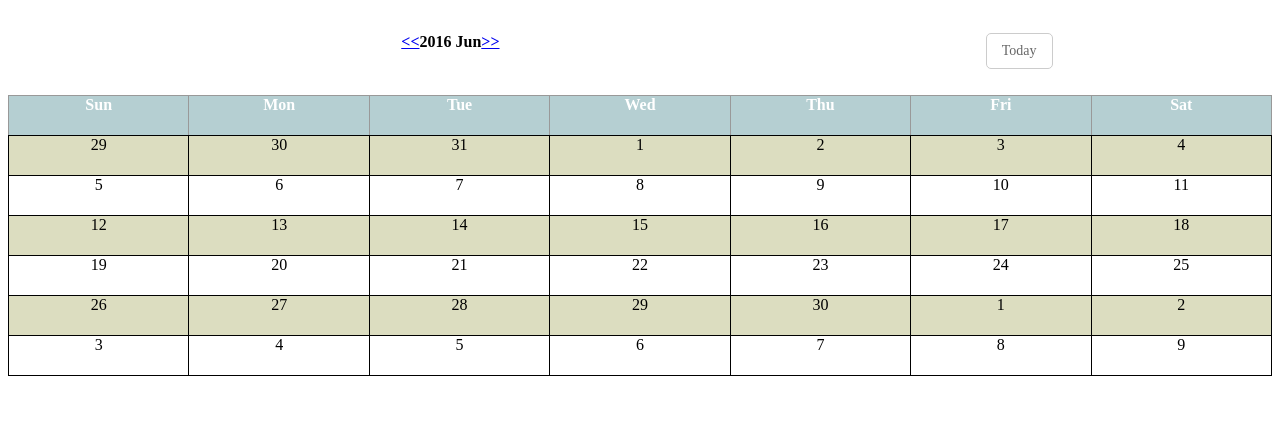
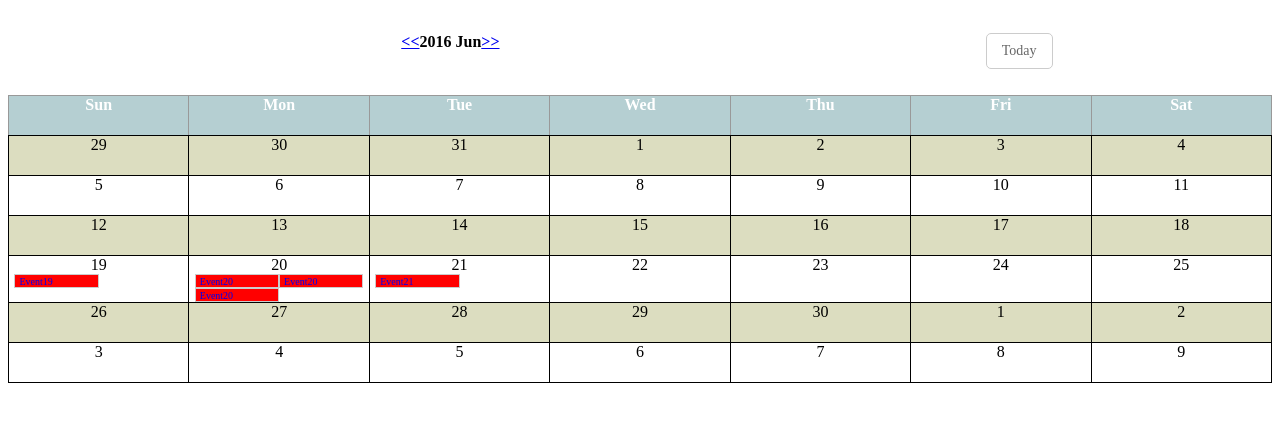
Before and after one commit to mthabsheer/jquery-calendar, a plain HTML site: page index.html in a window 1280 px wide. Drawn offline with Linux system fonts and the light colour scheme.

Commit message:
Updated the readme with an example and uncommented the event example

```diff
--- a/index.html
+++ b/index.html
@@ -14,6 +14,9 @@
 </div>
 
 <script type="text/javascript">
+/**
+* calling the calander plugin.
+*/
 $(function(){
 	$("#example").calander(
 		{
@@ -21,17 +24,20 @@ $(function(){
 			month:05,
 			startingWOD:0,
 			eventData:[
-				/*{'date':'2016-06-19','title':'Event19', 'desc':'This is the event description'},
+				{'date':'2016-06-19','title':'Event19', 'desc':'This is the event description'},
 				{'date':'2016-06-20','title':'Event20', 'desc':'This is the event description'},
 				{'date':'2016-06-20','title':'Event20', 'desc':'This is the event description'},
 				{'date':'2016-06-20','title':'Event20', 'desc':'This is the event description'},
 				{'date':'2016-06-21','title':'Event21', 'desc':'This is the event description'},
-				{'date':'2017-01-01','title':'Event22', 'desc':'This is the event description'},*/
+				{'date':'2017-01-01','title':'Event22', 'desc':'This is the event description'},
 			]
 		}
 	);
 })
 
+/**
+* Call back funciton to handle the view,edit or delete
+**/
 function calHandleEditorDelete(element){
 	var data = $(element).data();
 	var html = '<form method="POST" onsubmit="return false;" id="cal-event-edit" name="cal-event-edit">';
@@ -50,6 +56,10 @@ function calHandleEditorDelete(element){
 	$('#event-cr').html(html).show();
 
 }
+
+/**
+* Function returns the html input tag.
+*/
 function generateTextbox(el, value){
 		return '<input placeholder="Enter the \'"'+el+'\'" value="'+value+'" type="text" id="el" name="el"/>';
 	}
```
Also changed, not shown: 1 other file.
